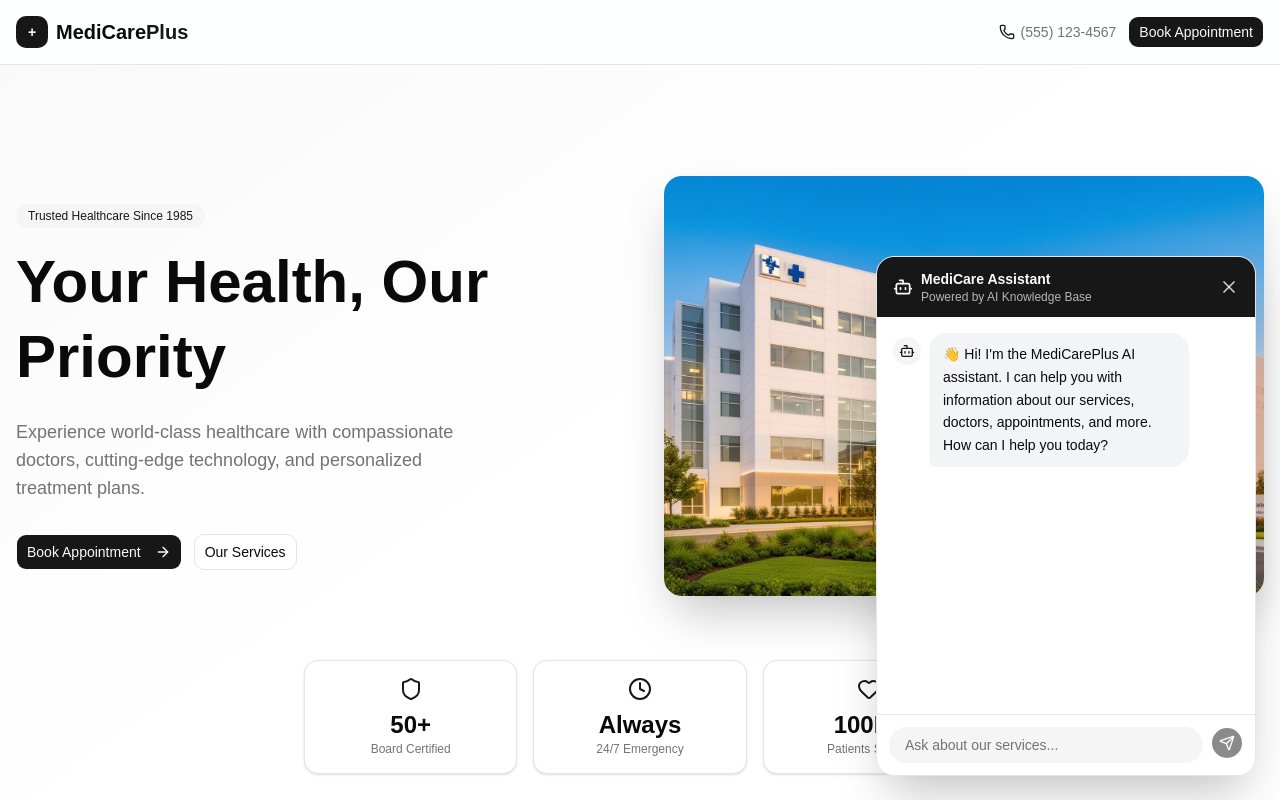
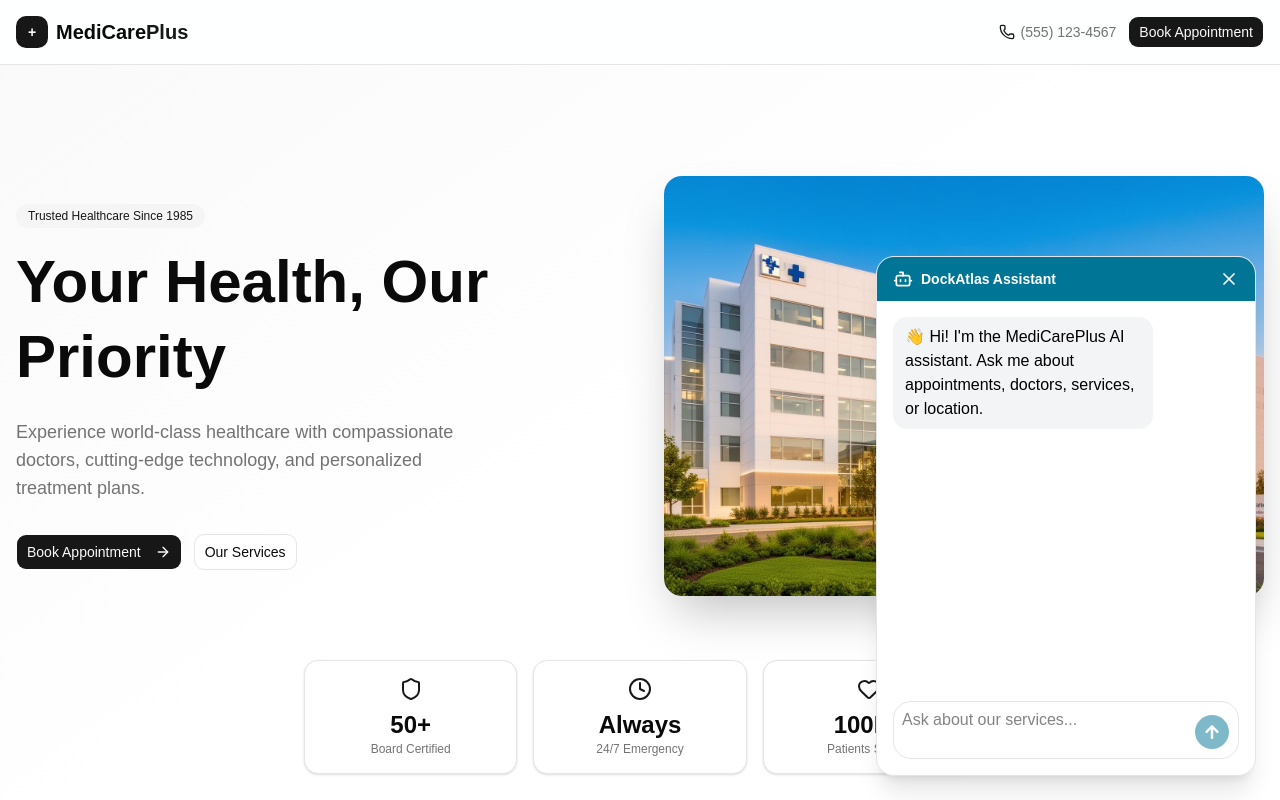
Before and after one commit to Retsos/DocAtlas, a React (Vite) app in the folder frontend/chatbotClient/: page / in a window 1280 px wide. Both pictures are taken after a click on the button 1228 px from the left and 748 px from the top of the page. Shown: the top 800 px of the page. Built offline with nearby package versions, Linux system fonts and the light colour scheme.

Commit message:
Simplify ChatbotWidget 2: create simple components for the chatbot

```diff
--- a/frontend/chatbotClient/src/components/chatbot/ChatBox.tsx
+++ b/frontend/chatbotClient/src/components/chatbot/ChatBox.tsx
@@ -1,30 +1,27 @@
 import { useState } from "react";
 import ChatInput, { type ChatFormData } from "./ChatInput";
-import type { Message } from "./ChatMessages";
-import ChatMessages from "./ChatMessages";
+import ChatMessages, { type Message } from "./ChatMessages";
 import TypingIndicator from "./TypingIndicator";
 
-// --- Mock API Function ---
+const INITIAL_MESSAGE: Message = {
+  content:
+    "👋 Hi! I'm the MediCarePlus AI assistant. Ask me about appointments, doctors, services, or location.",
+  role: "bot",
+};
+
+/* Mock API */
 const mockChatApi = (prompt: string): Promise<{ message: string }> => {
-  return new Promise((resolve, reject) => {
-    // Adjust this delay (ms) to test your loading/typing UI
-    const delay = 2000;
-
+  return new Promise((resolve) => {
     setTimeout(() => {
-      // Logic for a simple mock response
-      if (prompt.toLowerCase().includes("error")) {
-        reject(new Error("Simulated API failure"));
-      } else {
-        resolve({
-          message: `You said: "${prompt}". This is a mocked response!`,
-        });
-      }
-    }, delay);
+      resolve({
+        message: `You said: "${prompt}". This is a mock AI response.`,
+      });
+    }, 1500);
   });
 };
 
 const ChatBot = () => {
-  const [messages, setMessages] = useState<Message[]>([]);
+  const [messages, setMessages] = useState<Message[]>([INITIAL_MESSAGE]);
   const [isBotTyping, setIsBotTyping] = useState(false);
   const [error, setError] = useState("");
 
@@ -34,13 +31,12 @@ const ChatBot = () => {
       setIsBotTyping(true);
       setError("");
 
-      // Using the mock instead of axios
       const data = await mockChatApi(prompt);
 
       setMessages((prev) => [...prev, { content: data.message, role: "bot" }]);
     } catch (err) {
       console.error(err);
-      setError("Something went wrong, try again!");
+      setError("Something went wrong.");
     } finally {
       setIsBotTyping(false);
     }
@@ -48,11 +44,12 @@ const ChatBot = () => {
 
   return (
     <div className="flex flex-col h-full">
-      <div className="flex flex-col flex-1 gap-3 mb-10 overflow-y-auto">
+      <div className="flex flex-col flex-1 gap-3 overflow-y-auto mb-4">
         <ChatMessages messages={messages} />
         {isBotTyping && <TypingIndicator />}
-        {error && <p className="text-red-500">{error}</p>}
+        {error && <p className="text-red-500 text-sm">{error}</p>}
       </div>
+
       <ChatInput onSubmit={onSubmit} />
     </div>
   );
--- a/frontend/chatbotClient/src/components/chatbot/ChatInput.tsx
+++ b/frontend/chatbotClient/src/components/chatbot/ChatInput.tsx
@@ -1,7 +1,7 @@
 import type { KeyboardEvent } from "react";
 import { useForm } from "react-hook-form";
 import { FaArrowUp } from "react-icons/fa";
-import { Button } from "../../components/ui/button";
+import { Button } from "../ui/button";
 
 export type ChatFormData = {
   prompt: string;
@@ -30,19 +30,22 @@ const ChatInput = ({ onSubmit }: Props) => {
     <form
       onSubmit={submit}
       onKeyDown={handleKeyDown}
-      className="flex flex-col gap-2 items-end border-2 p-4 rounded-3xl"
+      className="flex items-center gap-2 border p-2 rounded-2xl"
     >
       <textarea
+        rows={1}
         {...register("prompt", {
           required: true,
           validate: (data) => data.trim().length > 0,
         })}
-        autoFocus
-        className="w-full border-0 focus:outline-0 resize-none"
+        className="flex-1 resize-none border-0 focus:outline-none leading-tight h-10"
         placeholder="Ask about our services..."
-        maxLength={1000}
       />
-      <Button disabled={!formState.isValid} className="rounded-full w-9 h-9">
+
+      <Button
+        disabled={!formState.isValid}
+        className="self-end rounded-full w-9 h-9 bg-cyan-700"
+      >
         <FaArrowUp />
       </Button>
     </form>
--- a/frontend/chatbotClient/src/components/chatbot/ChatMessages.tsx
+++ b/frontend/chatbotClient/src/components/chatbot/ChatMessages.tsx
@@ -17,24 +17,15 @@ const ChatMessages = ({ messages }: Props) => {
     lastMessageRef.current?.scrollIntoView({ behavior: "smooth" });
   }, [messages]);
 
-  const onCopyMessage = (e: React.ClipboardEvent) => {
-    const selection = window.getSelection()?.toString().trim();
-    if (selection) {
-      e.preventDefault();
-      e.clipboardData.setData("text/plain", selection);
-    }
-  };
-
   return (
     <div className="flex flex-col gap-3">
       {messages.map((message, index) => (
         <div
           key={index}
-          onCopy={onCopyMessage}
           ref={index === messages.length - 1 ? lastMessageRef : null}
-          className={`px-3 py-1 max-w-md rounded-xl prose ${
+          className={`px-3 py-2 max-w-[75%] rounded-xl ${
             message.role === "user"
-              ? "bg-blue-600 text-white self-end"
+              ? "bg-cyan-600 text-white self-end"
               : "bg-gray-100 text-black self-start"
           }`}
         >
--- /dev/null
+++ b/frontend/chatbotClient/src/components/chatbot/ChatbotHeader.tsx
@@ -0,0 +1,22 @@
+import { Bot, X } from "lucide-react";
+
+interface Props {
+  setOpen: (value: boolean) => void;
+}
+
+const ChatbotHeader = ({ setOpen }: Props) => {
+  return (
+    <div className="flex items-center justify-between px-4 py-3 bg-cyan-700 text-white">
+      <div className="flex items-center gap-2">
+        <Bot className="h-5 w-5" />
+        <span className="text-sm font-semibold">DockAtlas Assistant</span>
+      </div>
+
+      <button onClick={() => setOpen(false)}>
+        <X className="h-5 w-5" />
+      </button>
+    </div>
+  );
+};
+
+export default ChatbotHeader;
--- a/frontend/chatbotClient/src/components/chatbot/ChatbotWidget.tsx
+++ b/frontend/chatbotClient/src/components/chatbot/ChatbotWidget.tsx
@@ -1,93 +1,14 @@
-import { useState, useRef, useEffect } from "react";
-import { MessageCircle, X, Send, Bot, User } from "lucide-react";
+import { useState } from "react";
+import { MessageCircle } from "lucide-react";
 import { motion, AnimatePresence } from "framer-motion";
-import { Button } from "../ui/button";
-import TypingIndicator from "./TypingIndicator";
-
-interface Message {
-  id: string;
-  role: "user" | "bot";
-  content: string;
-}
-
-const INITIAL_MESSAGES: Message[] = [
-  {
-    id: "welcome",
-    role: "bot",
-    content:
-      "👋 Hi! I'm the MediCarePlus AI assistant. I can help you with information about our services, doctors, appointments, and more. How can I help you today?",
-  },
-];
-
-const BOT_RESPONSES: Record<string, string> = {
-  appointment:
-    "To book an appointment, you can call us at (555) 123-4567 or visit our front desk. Would you like me to help with anything else?",
-  hours:
-    "Our regular hours are Mon-Fri 8 AM-8 PM and Sat 9 AM-5 PM. Our Emergency department is open 24/7.",
-  services:
-    "We offer Cardiology, Neurology, Pediatrics, Orthopedics, Ophthalmology, and General Medicine. Which service interests you?",
-  doctors:
-    "Our team includes Dr. Sarah Mitchell (Cardiology), Dr. James Park (Neurology), Dr. Maria Santos (Pediatrics), and Dr. Robert Chen (Orthopedics).",
-  emergency:
-    "For emergencies, please call 911 or come directly to our Emergency Department, open 24/7.",
-  insurance:
-    "We accept most major insurance plans. Please contact our billing department at (555) 123-4568 for specific coverage questions.",
-  location:
-    "We're located at 123 Medical Drive, Health City. Free parking is available in our visitor lot.",
-};
-
-function getBotResponse(input: string): string {
-  const lower = input.toLowerCase();
-  for (const [key, response] of Object.entries(BOT_RESPONSES)) {
-    if (lower.includes(key)) return response;
-  }
-  return "Thank you for your question! For specific medical inquiries, I'd recommend speaking with one of our specialists. Is there anything else I can help with — like appointments, services, or directions?";
-}
+import ChatBot from "./ChatBox";
+import ChatbotHeader from "./ChatbotHeader";
 
 const ChatbotWidget = () => {
   const [open, setOpen] = useState(false);
-  const [messages, setMessages] = useState<Message[]>(INITIAL_MESSAGES);
-  const [input, setInput] = useState("");
-  const [typing, setTyping] = useState(false);
-  const scrollRef = useRef<HTMLDivElement>(null);
-
-  useEffect(() => {
-    scrollRef.current?.scrollTo({
-      top: scrollRef.current.scrollHeight,
-      behavior: "smooth",
-    });
-  }, [messages, typing]);
-
-  const send = () => {
-    const text = input.trim();
-    if (!text) return;
-
-    const userMsg: Message = {
-      id: Date.now().toString(),
-      role: "user",
-      content: text,
-    };
-    setMessages((m) => [...m, userMsg]);
-    setInput("");
-    setTyping(true);
-
-    setTimeout(
-      () => {
-        const botMsg: Message = {
-          id: (Date.now() + 1).toString(),
-          role: "bot",
-          content: getBotResponse(text),
-        };
-        setMessages((m) => [...m, botMsg]);
-        setTyping(false);
-      },
-      800 + Math.random() * 600,
-    );
-  };
 
   return (
     <>
-      {/* Floating trigger */}
       <AnimatePresence>
         {!open && (
           <motion.button
@@ -95,104 +16,25 @@ const ChatbotWidget = () => {
             animate={{ scale: 1 }}
             exit={{ scale: 0 }}
             onClick={() => setOpen(true)}
-            className="fixed bottom-6 right-6 z-50 w-14 h-14 rounded-full bg-primary shadow-lg flex items-center justify-center hover:scale-105 transition-transform"
-            aria-label="Open chat"
+            className="fixed bottom-6 right-6 z-50 w-14 h-14 rounded-full bg-cyan-700 shadow-lg flex items-center justify-center"
           >
-            <MessageCircle className="h-6 w-6 text-primary-foreground" />
+            <MessageCircle className="h-6 w-6 text-white" />
           </motion.button>
         )}
       </AnimatePresence>
 
-      {/* Chat panel */}
       <AnimatePresence>
         {open && (
           <motion.div
             initial={{ opacity: 0, y: 20, scale: 0.95 }}
             animate={{ opacity: 1, y: 0, scale: 1 }}
             exit={{ opacity: 0, y: 20, scale: 0.95 }}
-            transition={{ type: "spring", damping: 25, stiffness: 300 }}
-            className="fixed bottom-6 right-6 z-50 w-[380px] max-w-[calc(100vw-2rem)] h-[520px] max-h-[calc(100vh-3rem)] rounded-2xl bg-card border border-border shadow-2xl flex flex-col overflow-hidden"
+            className="fixed bottom-6 right-6 z-50 w-[380px] h-[520px] rounded-2xl bg-white border shadow-xl flex flex-col overflow-hidden"
           >
-            {/* Header */}
-            <div className="flex items-center justify-between px-4 py-3 bg-primary">
-              <div className="flex items-center gap-2">
-                <Bot className="h-5 w-5 text-primary-foreground" />
-                <div>
-                  <p className="text-sm font-semibold text-primary-foreground">
-                    MediCare Assistant
-                  </p>
-                  <p className="text-xs text-primary-foreground/70">
-                    Powered by AI Knowledge Base
-                  </p>
-                </div>
-              </div>
-              <button
-                onClick={() => setOpen(false)}
-                className="text-primary-foreground/80 hover:text-primary-foreground"
-              >
-                <X className="h-5 w-5" />
-              </button>
-            </div>
+            <ChatbotHeader setOpen={setOpen} />
 
-            {/* Messages */}
-            <div
-              ref={scrollRef}
-              className="flex-1 overflow-y-auto p-4 space-y-3"
-            >
-              {messages.map((m) => (
-                <div
-                  key={m.id}
-                  className={`flex gap-2 ${m.role === "user" ? "justify-end" : "justify-start"}`}
-                >
-                  {m.role === "bot" && (
-                    <div className="w-7 h-7 rounded-full bg-accent flex items-center justify-center shrink-0 mt-1">
-                      <Bot className="h-4 w-4 text-accent-foreground" />
-                    </div>
-                  )}
-                  <div
-                    className={`max-w-[75%] px-3.5 py-2.5 rounded-2xl text-sm leading-relaxed ${
-                      m.role === "user"
-                        ? "bg-cyan-600 text-primary-foreground rounded-br-md"
-                        : "bg-gray-100 text-chat-bot-foreground rounded-bl-md"
-                    }`}
-                  >
-                    {m.content}
-                  </div>
-                  {m.role === "user" && (
-                    <div className="w-7 h-7 rounded-full bg-primary/10 flex items-center justify-center shrink-0 mt-1">
-                      <User className="h-4 w-4 text-primary" />
-                    </div>
-                  )}
-                </div>
-              ))}
-
-              {typing && <TypingIndicator />}
-            </div>
-
-            {/* Input */}
-            <div className="p-3 border-t border-border">
-              <form
-                onSubmit={(e) => {
-                  e.preventDefault();
-                  send();
-                }}
-                className="flex gap-2"
-              >
-                <input
-                  value={input}
-                  onChange={(e) => setInput(e.target.value)}
-                  placeholder="Ask about our services..."
-                  className="flex-1 bg-secondary text-secondary-foreground placeholder:text-muted-foreground rounded-full px-4 py-2 text-sm outline-none focus:ring-2 focus:ring-primary/30"
-                />
-                <Button
-                  type="submit"
-                  size="icon"
-                  className="rounded-full shrink-0"
-                  disabled={!input.trim()}
-                >
-                  <Send className="h-4 w-4" />
-                </Button>
-              </form>
+            <div className="flex-1 p-4 overflow-hidden">
+              <ChatBot />
             </div>
           </motion.div>
         )}
```
Also changed, not shown: frontend/chatbotClient/src/components/chatbot/TypingIndicator.tsx (+4 -26 lines).
